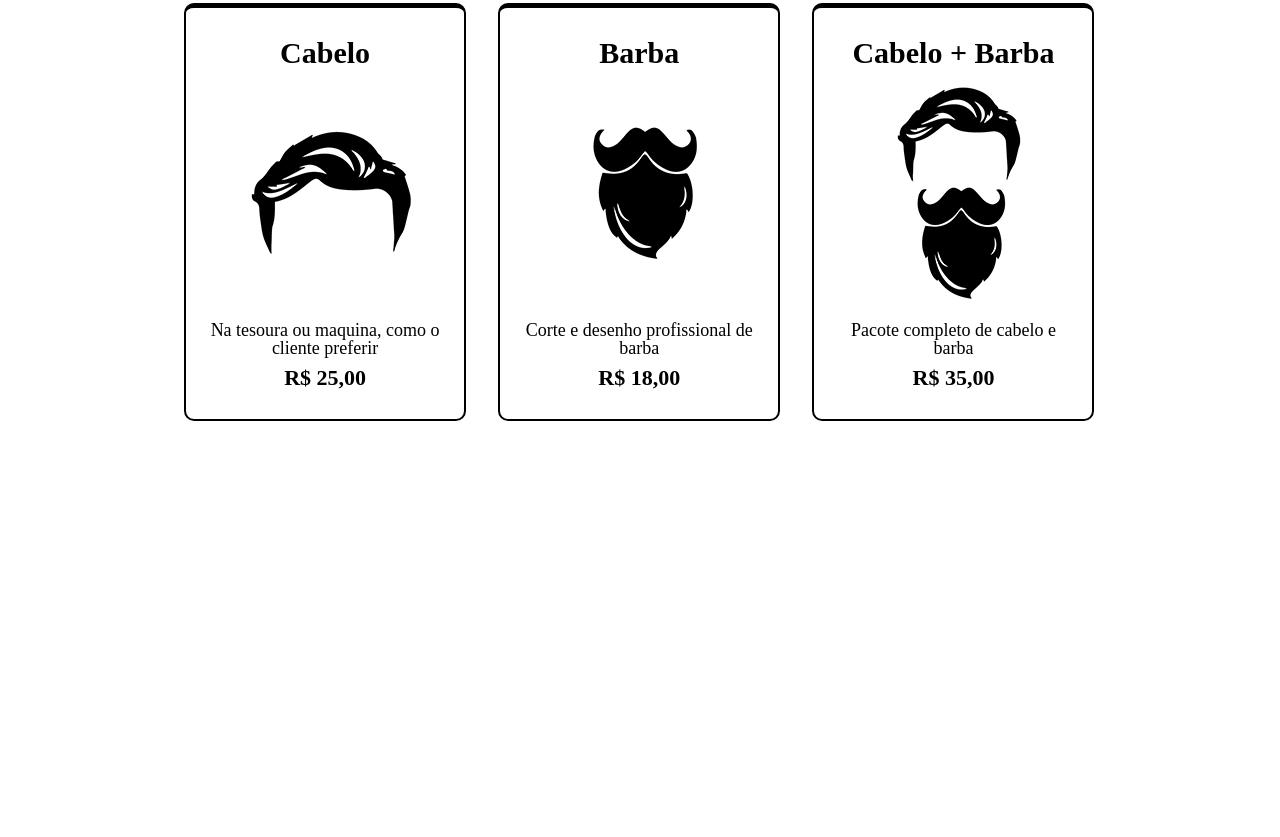
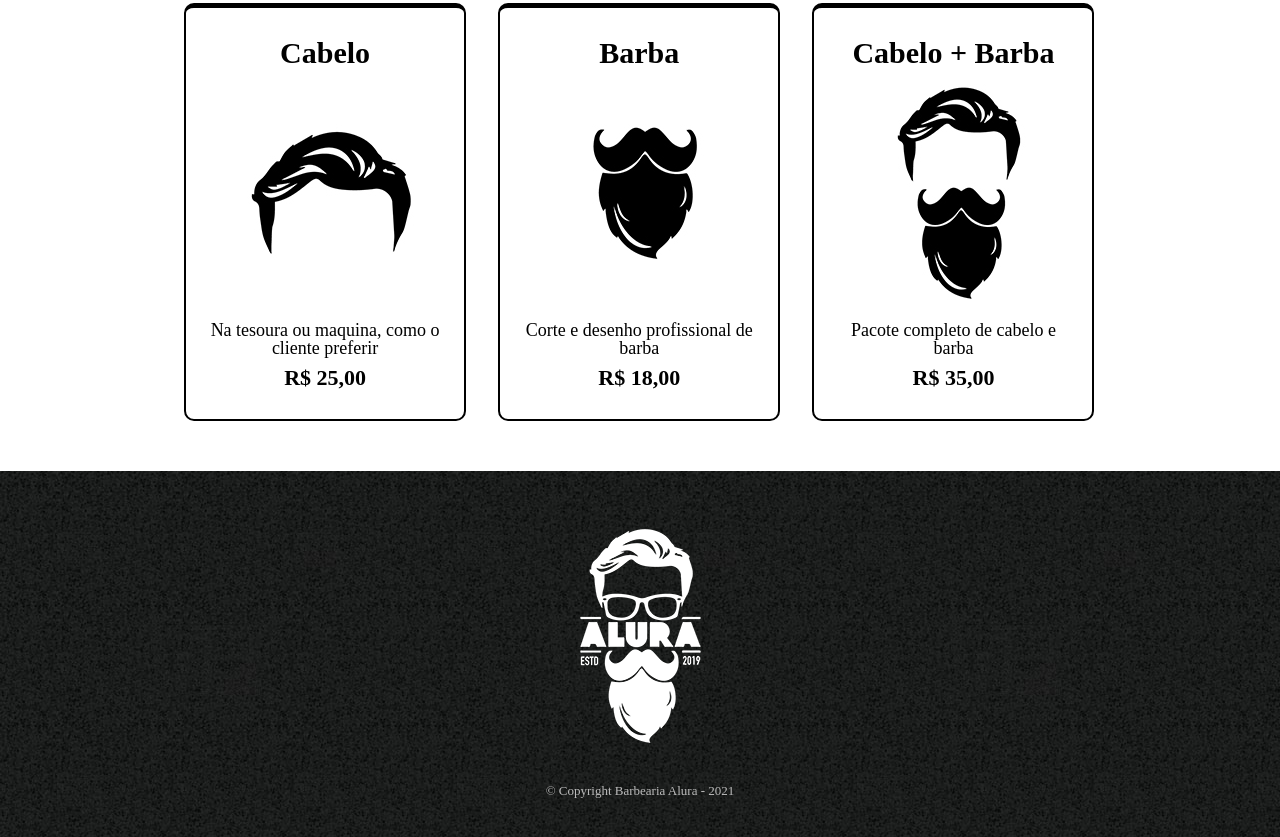
Before and after one commit to douglasbpl/alura-html-css, a plain HTML site: page produtos.html in a window 1280 px wide. Shown: the part 340-1177 px from the top of the page. Before the commit the page ends 811 px from the top, so only its background shows below. Drawn offline with Linux system fonts and the light colour scheme.

Commit message:
Finalizado pagina de produtos

```diff
--- a/css/produtos.css
+++ b/css/produtos.css
@@ -53,6 +53,18 @@ nav a:hover{
     border-top-width: 5px;
 }
 
+.produtos li:hover{
+    border-color: #C78C19;
+}
+
+.produtos li:active{
+    border-color: #088c19;
+}
+
+.produtos li:hover h2{
+    font-size: 33px;
+}
+
 .produtos h2 {
     font-size: 30px;
     font-weight: bold;
@@ -67,3 +79,16 @@ nav a:hover{
     font-weight: bold;
     margin-top: 10px;
 }
+
+footer{
+    text-align: center;
+    background: url('/img/bg.jpg');
+    padding: 40px 0;
+
+}
+
+.copyright{
+    color: #BBBBBB;
+    font-size: 13px;
+    margin-top: 20px;
+}
--- a/produtos.html
+++ b/produtos.html
@@ -43,5 +43,9 @@
             </li>
         </ul>
     </main>
+    <footer>
+        <img src="/img/logo-branco.png" alt="Logo footer">
+        <p class="copyright">&copy; Copyright Barbearia Alura - 2021</p>
+    </footer>
 </body>
 </html>
```
